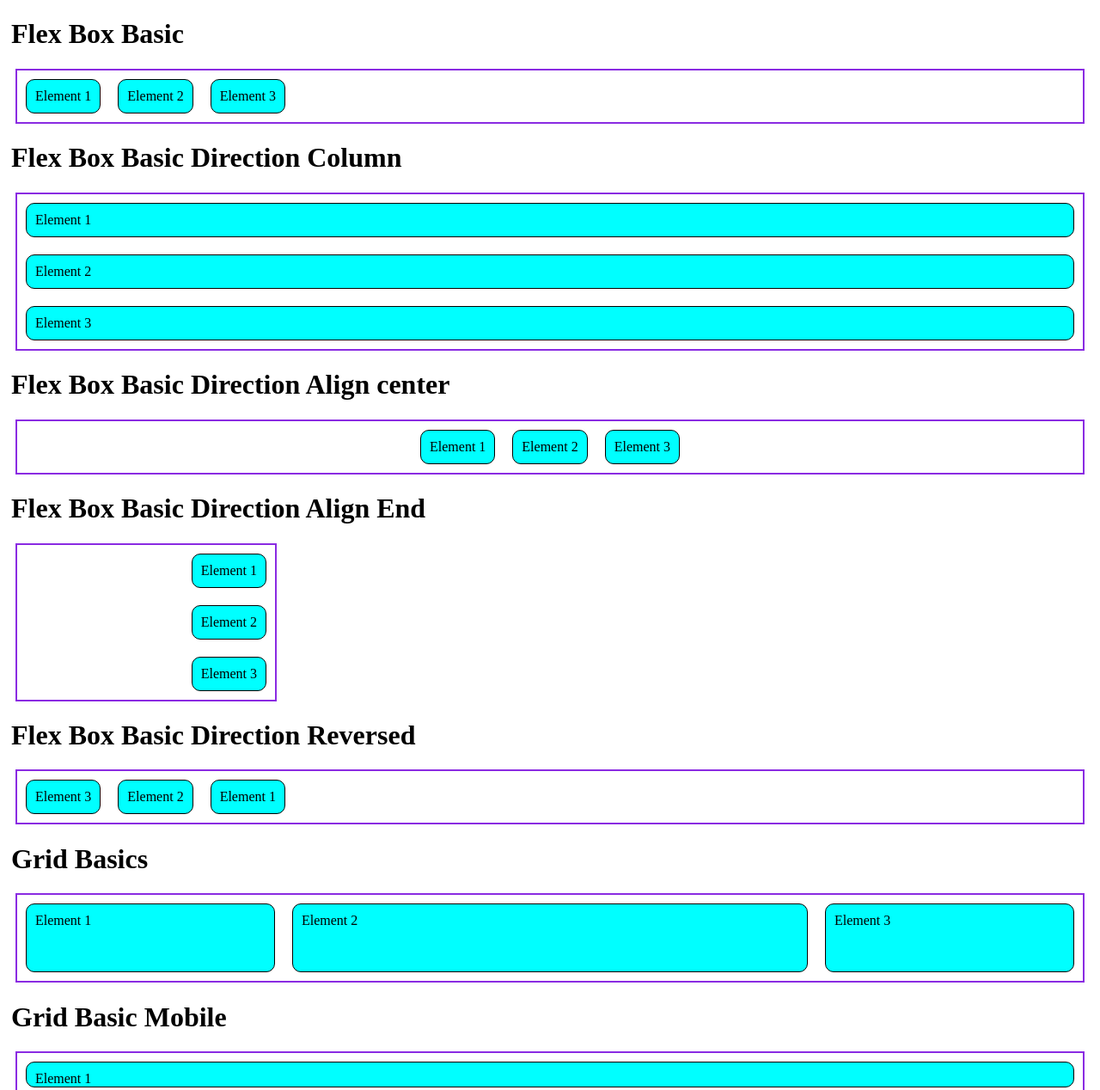
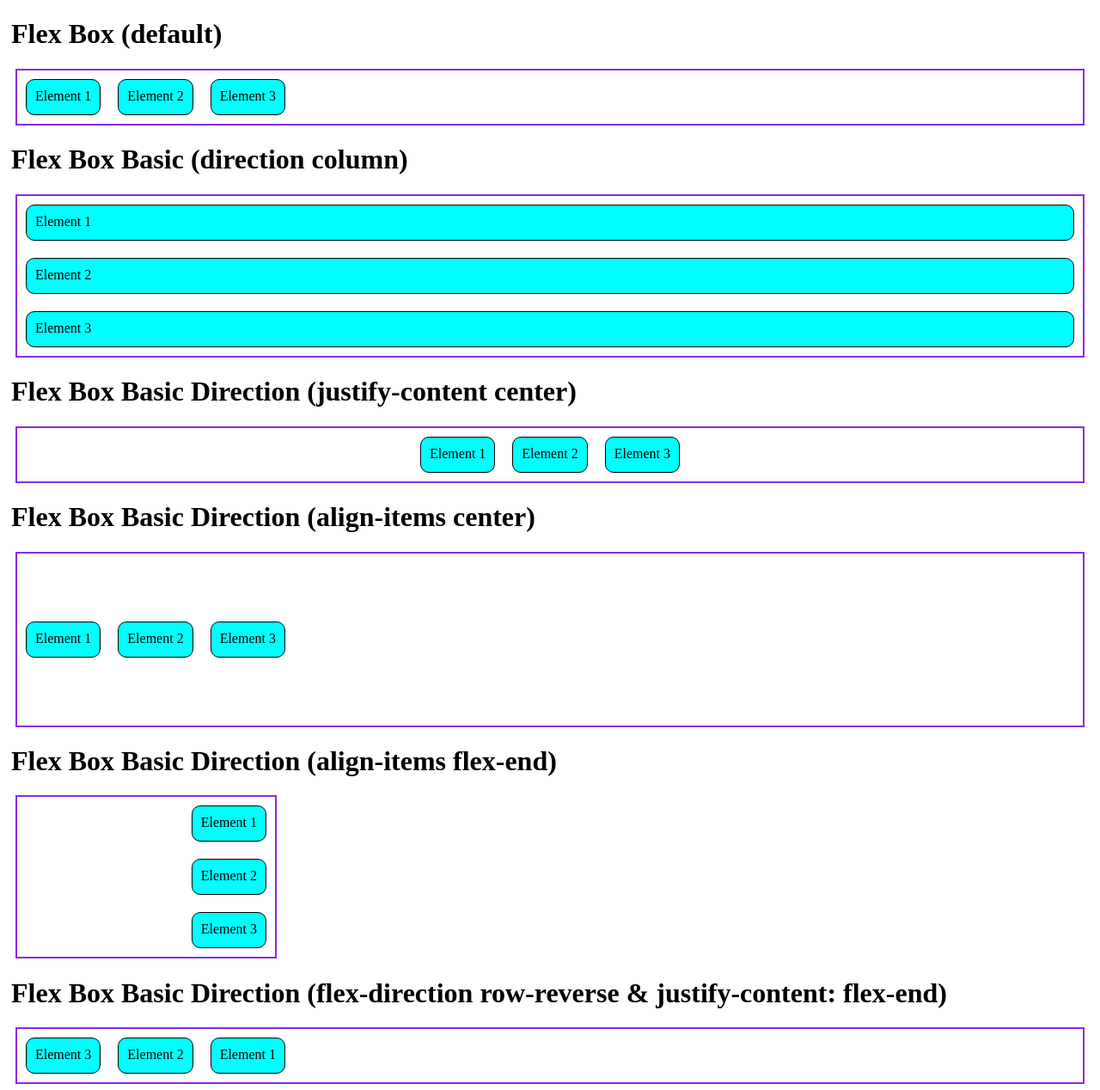
Before and after one commit to martim-lusofona/basics-css, a plain HTML site: page index.html in a window 1280 px wide. Shown: the top 1268 px of the page at 86% size. Drawn offline with Linux system fonts and the light colour scheme.

Commit message:
more cases

```diff
--- a/index.html
+++ b/index.html
@@ -1,14 +1,16 @@
 <!DOCTYPE html>
 <html lang="en">
+
 <head>
     <meta charset="UTF-8">
     <meta name="viewport" content="width=device-width, initial-scale=1.0">
     <link rel="stylesheet" href="style.css">
     <title>CSS Basics</title>
 </head>
+
 <body>
     <div>
-        <h1>Flex Box Basic</h1>
+        <h1>Flex Box (default)</h1>
         <div class="container content">
             <div class="element">Element 1</div>
             <div class="element">Element 2</div>
@@ -16,7 +18,7 @@
         </div>
     </div>
     <div>
-        <h1>Flex Box Basic Direction Column</h1>
+        <h1>Flex Box Basic (direction column)</h1>
         <div class="container column content">
             <div class="element">Element 1</div>
             <div class="element">Element 2</div>
@@ -24,7 +26,7 @@
         </div>
     </div>
     <div>
-        <h1>Flex Box Basic Direction Align center</h1>
+        <h1>Flex Box Basic Direction (justify-content center)</h1>
         <div class="container center content">
             <div class="element">Element 1</div>
             <div class="element">Element 2</div>
@@ -32,7 +34,15 @@
         </div>
     </div>
     <div>
-        <h1>Flex Box Basic Direction Align End</h1>
+        <h1>Flex Box Basic Direction (align-items center)</h1>
+        <div style="height: 200px;" class="container content align-center">
+            <div class="element">Element 1</div>
+            <div class="element">Element 2</div>
+            <div class="element">Element 3</div>
+        </div>
+    </div>
+    <div>
+        <h1>Flex Box Basic Direction (align-items flex-end)</h1>
         <div class="container column end content">
             <div class="element">Element 1</div>
             <div class="element">Element 2</div>
@@ -40,7 +50,7 @@
         </div>
     </div>
     <div>
-        <h1>Flex Box Basic Direction Reversed</h1>
+        <h1>Flex Box Basic Direction (flex-direction row-reverse & justify-content: flex-end)</h1>
         <div class="container reversed content">
             <div class="element">Element 1</div>
             <div class="element">Element 2</div>
@@ -72,4 +82,5 @@
         </div>
     </div>
 </body>
+
 </html>
--- a/style.css
+++ b/style.css
@@ -1,42 +1,47 @@
-div{
+div {
     margin: 5px;
 }
 
-.content{
+.content {
     border: 2px solid blueviolet;
 }
 
-.element{
+.element {
     background-color: aqua;
     border: 1px solid black;
     margin: 10px;
-    border-radius:10px;
+    border-radius: 10px;
     padding: 10px;
+    height: 20px;
 }
 
 .container {
     display: flex;
 }
 
-.column{
+.column {
     flex-direction: column;
 }
 
-.center{
+.center {
     justify-content: center;
 }
 
-.end{
+.align-center {
+    align-items: center;
+}
+
+.end {
     width: 300px;
     align-items: flex-end;
 }
 
-.reversed{
+.reversed {
     flex-direction: row-reverse;
     justify-content: flex-end;
 }
 
-.grid{
+.grid {
     display: grid;
     grid-template-areas: "auto auto auto";
     grid-template-columns: 1fr 2fr 1fr;
@@ -44,11 +49,11 @@ div{
 }
 
 /* not correct to do, we should use media queries to change behaviour, just for demo purposes */
-.grid-mobile{
+.grid-mobile {
     display: grid;
     grid-template-areas: "auto"
-                        "auto"
-                        "auto";
+        "auto"
+        "auto";
     grid-template-rows: 50px 200px 50px;
 }
 
@@ -58,6 +63,7 @@ div{
     border: 1px solid black;
     color: white;
 }
+
 .main {
     grid-area: main;
     display: flex;
@@ -67,17 +73,18 @@ div{
     align-items: center;
     justify-content: center;
 }
+
 .footer {
     grid-area: footer;
     background-color: #7A9F35;
     border: 1px solid black;
 }
 
-.grid-areas{
+.grid-areas {
     display: grid;
     grid-template-rows: 30px 200px 30px;
     grid-template-columns: 1fr 2fr 1fr;
     grid-template-areas: "header header header"
-                            ". main ."
-                            "footer footer footer";
+        ". main ."
+        "footer footer footer";
 }
```
